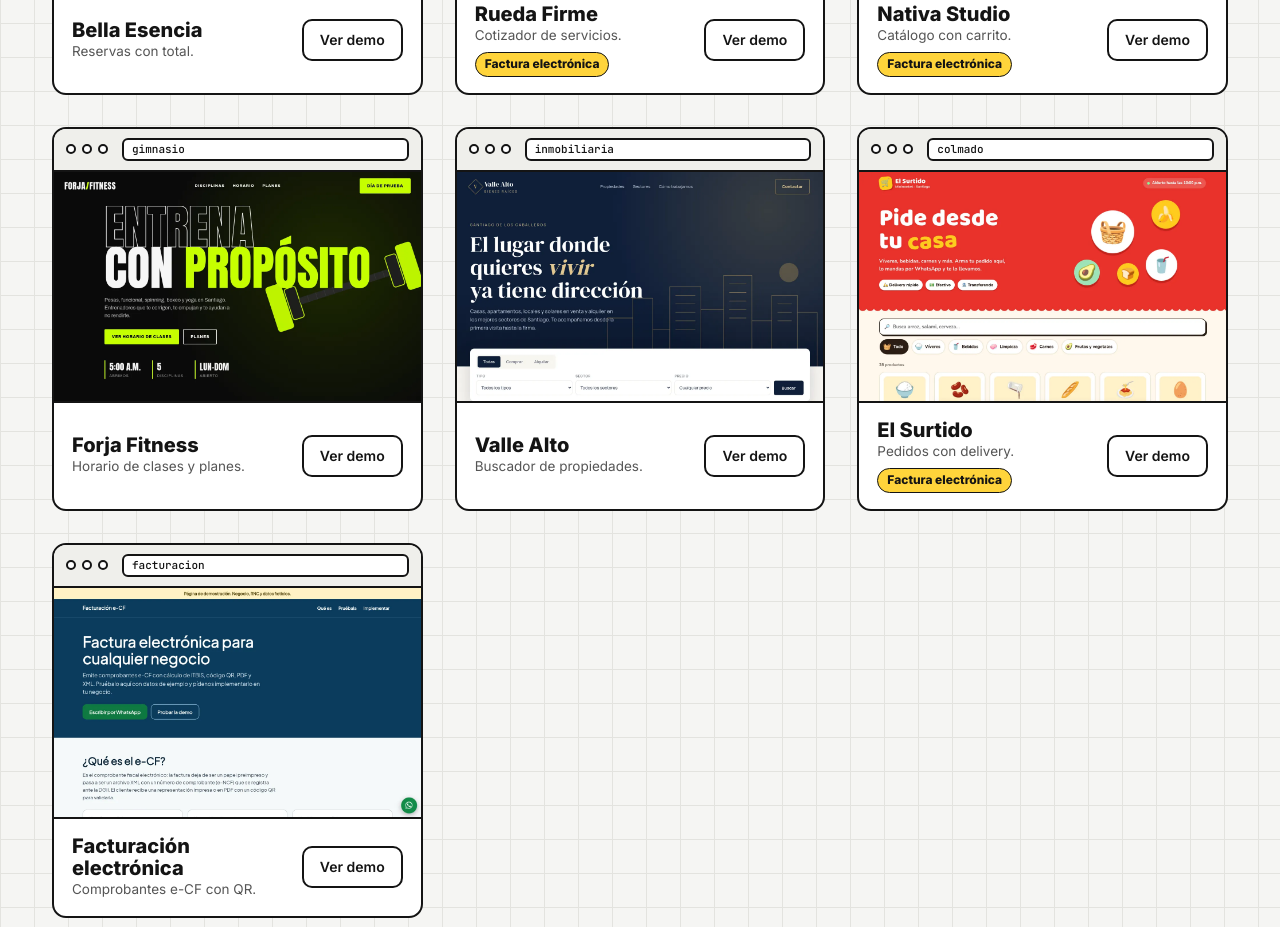
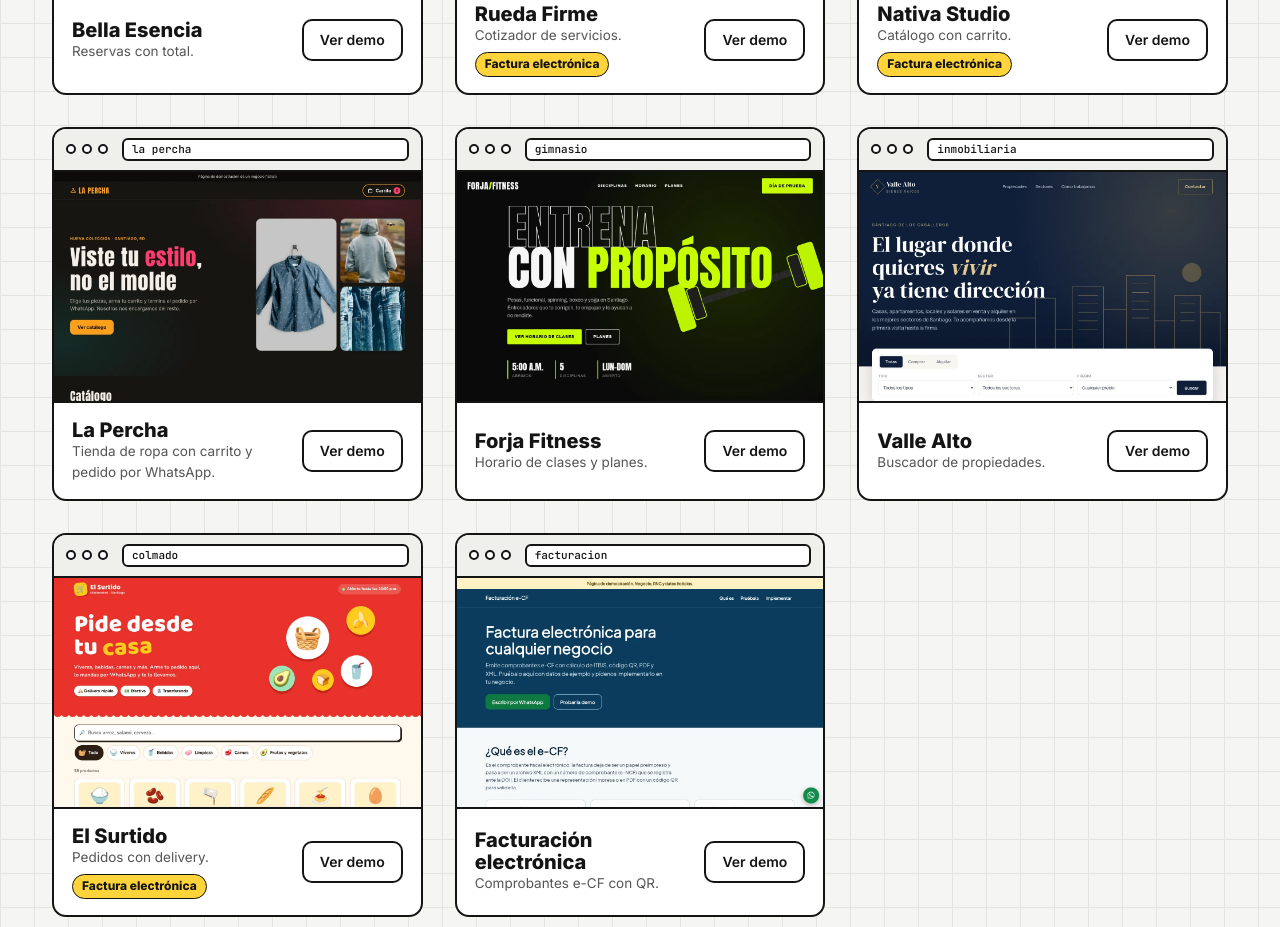
Before and after one commit to DaltonARC/stackrd-web, a plain HTML site: page docs/index.html in a window 1280 px wide. Shown: the part 2017-2944 px from the top of the page. Drawn offline with Linux system fonts and the light colour scheme.

Commit message:
feat: agrega la tarjeta de La Percha a los trabajos

```diff
--- a/docs/index.html
+++ b/docs/index.html
@@ -319,6 +319,11 @@ footer a:first-child{margin-left:0}
         <div class="vista"><img src="img/trabajos/tienda.webp" width="1280" height="2400" loading="lazy" alt="Vista previa de la demo de Nativa Studio"></div>
         <div class="pie"><div><h3>Nativa Studio</h3><p>Catálogo con carrito.</p><a class="etq-ecf" href="https://daltonarc.github.io/stackrd-demo-facturacion/">Factura electrónica</a></div><a class="btn sm" href="https://daltonarc.github.io/stackrd-demo-tienda/">Ver demo</a></div>
       </article>
+      <article class="trabajo" data-cat="comercio">
+        <div class="barra"><i></i><i></i><i></i><span>la percha</span></div>
+        <div class="vista"><img src="img/trabajos/la-percha.webp" width="1280" height="2400" loading="lazy" alt="Vista previa de la demo de La Percha"></div>
+        <div class="pie"><div><h3>La Percha</h3><p>Tienda de ropa con carrito y pedido por WhatsApp.</p></div><a class="btn sm" href="https://daltonarc.github.io/stackrd-demo-la-percha/">Ver demo</a></div>
+      </article>
       <article class="trabajo" data-cat="salud">
         <div class="barra"><i></i><i></i><i></i><span>gimnasio</span></div>
         <div class="vista"><img src="img/trabajos/gimnasio.webp" width="1280" height="2400" loading="lazy" alt="Vista previa de la demo de Forja Fitness"></div>
```
Also changed, not shown: docs/img/trabajos/la-percha.webp (added).
